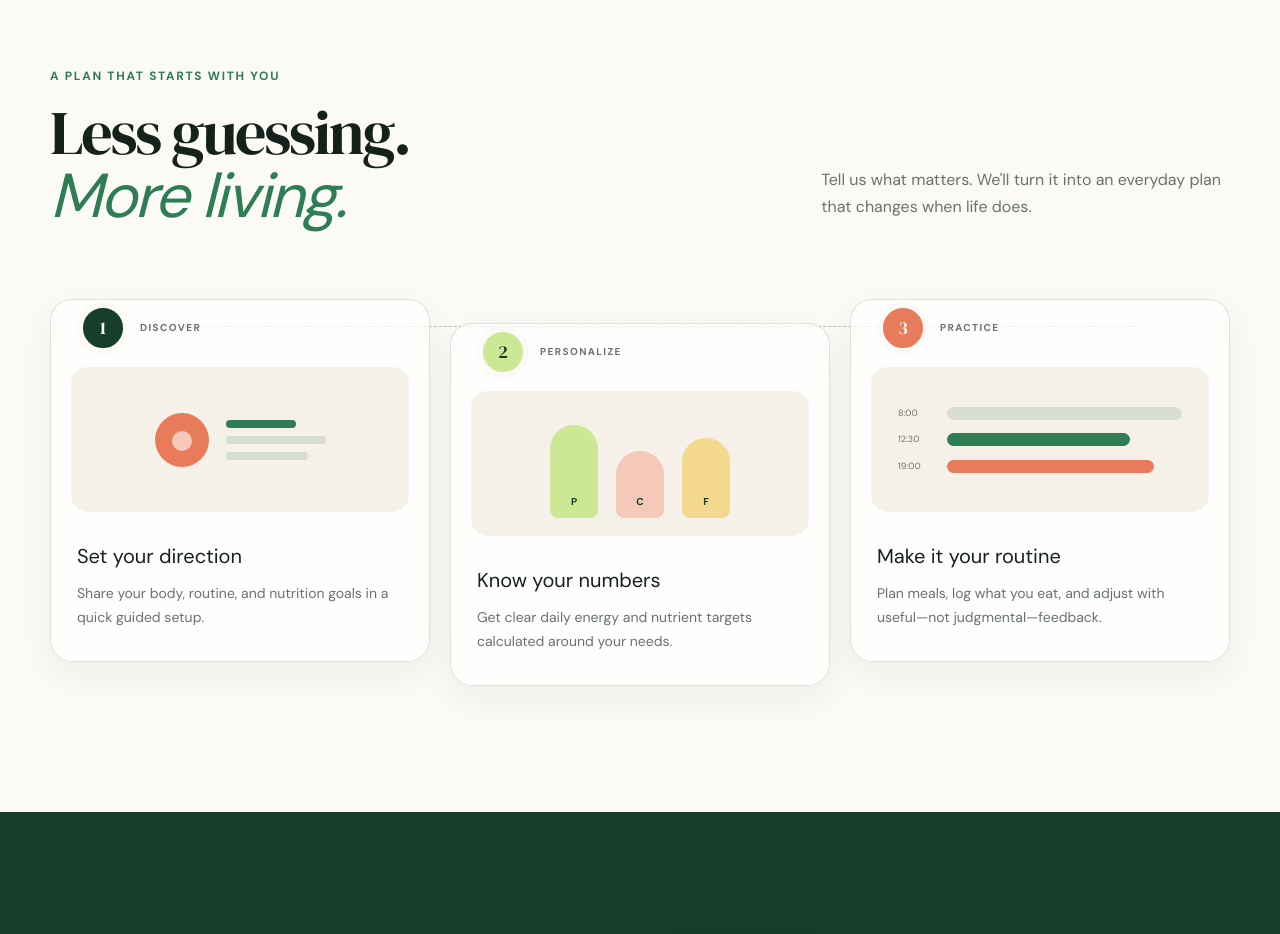
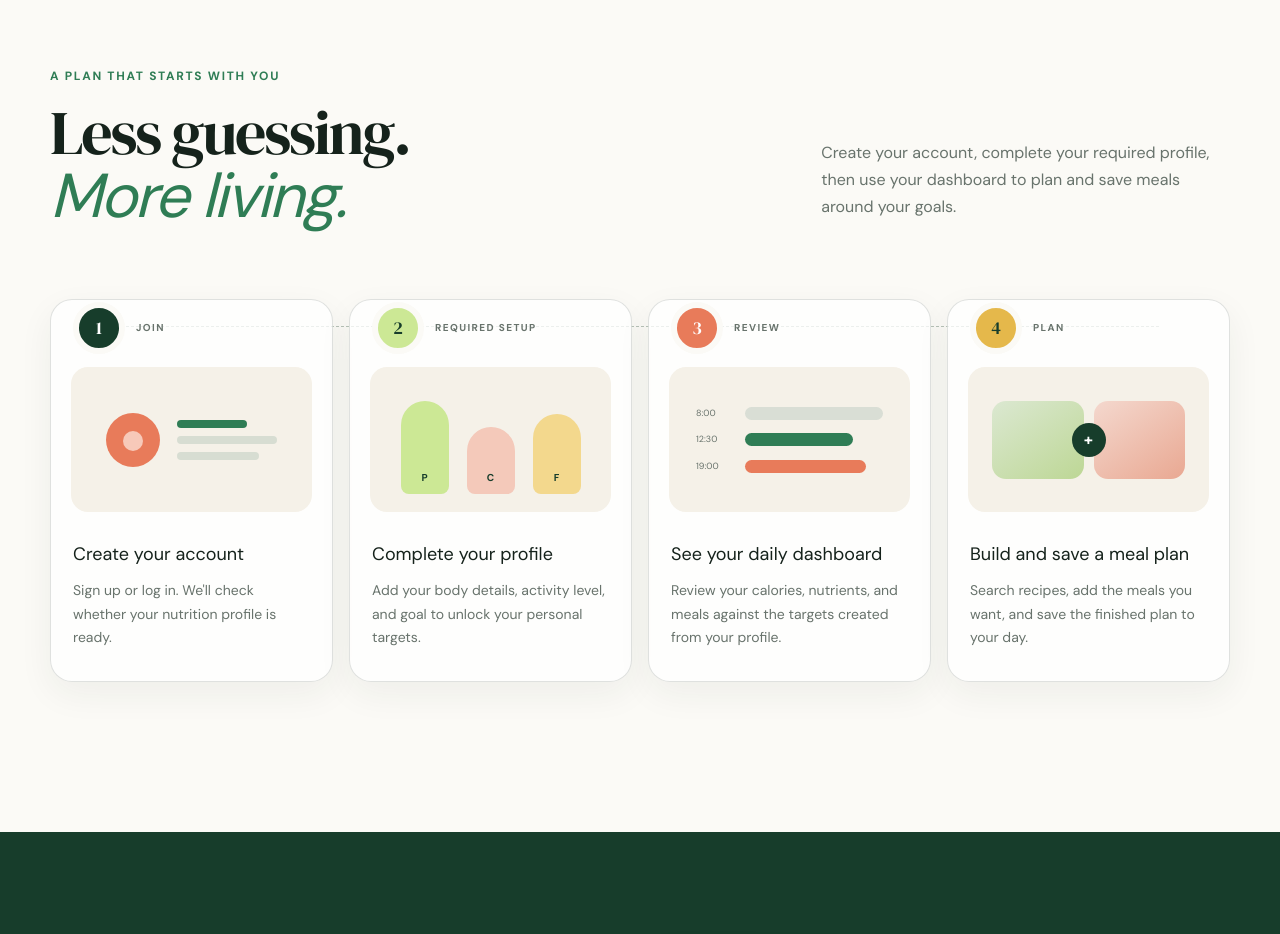
Before and after one commit to gitsheyno/low-carb-diet, a React (Vite) app: page / in a window 1280 px wide. Shown: the part 940-1874 px from the top of the page. Built offline with nearby package versions, Linux system fonts and the light colour scheme.

Commit message:
Add required profile onboarding flow

```diff
--- a/src/features/auth/components/SignUpPage.tsx
+++ b/src/features/auth/components/SignUpPage.tsx
@@ -14,7 +14,7 @@ import { Link, useNavigate } from "react-router";
 import useAuth from "../api/auth";
 import AuthShell from "./AuthShell";
 import Spinner from "../../../shared/components/Spinner";
-import { saveAuthToken } from "../utils/authStorage";
+import { saveAuthSession } from "../utils/authStorage";
 
 const fieldSx = {
   "& .MuiOutlinedInput-root": { borderRadius: "14px", backgroundColor: "#fff" },
@@ -37,8 +37,8 @@ const SignUpPage: React.FC = () => {
   const signupMutation = useMutation({
     mutationFn: signIn,
     onSuccess: (data) => {
-      saveAuthToken(data.token);
-      navigate(`/dashboard/${encodeURIComponent(data.name)}`, {
+      saveAuthSession(data.token, false);
+      navigate(`/dashboard/${encodeURIComponent(data.name)}/profile`, {
         replace: true,
       });
     },
--- a/src/features/auth/utils/authStorage.ts
+++ b/src/features/auth/utils/authStorage.ts
@@ -1,4 +1,5 @@
 const TOKEN_KEY = "token";
+const PROFILE_CONFIGURED_KEY = "profileConfigured";
 
 function tokenHasExpired(token: string) {
   const payload = token.split(".")[1];
@@ -17,15 +18,27 @@ export function getAuthToken() {
   const token = localStorage.getItem(TOKEN_KEY);
   if (!token || tokenHasExpired(token)) {
     localStorage.removeItem(TOKEN_KEY);
+    localStorage.removeItem(PROFILE_CONFIGURED_KEY);
     return null;
   }
   return token;
 }
 
-export function saveAuthToken(token: string) {
+export function saveAuthSession(token: string, profileConfigured: boolean) {
   localStorage.setItem(TOKEN_KEY, token);
+  setProfileConfigured(profileConfigured);
+}
+
+export function getStoredProfileStatus() {
+  const value = localStorage.getItem(PROFILE_CONFIGURED_KEY);
+  return value === null ? null : value === "true";
+}
+
+export function setProfileConfigured(configured: boolean) {
+  localStorage.setItem(PROFILE_CONFIGURED_KEY, String(configured));
 }
 
 export function clearAuthToken() {
   localStorage.removeItem(TOKEN_KEY);
+  localStorage.removeItem(PROFILE_CONFIGURED_KEY);
 }
--- a/src/features/landing/pages/LandingPage.tsx
+++ b/src/features/landing/pages/LandingPage.tsx
@@ -179,15 +179,15 @@ function LandingPage() {
               </h2>
             </div>
             <p>
-              Tell us what matters. We&apos;ll turn it into an everyday plan
-              that changes when life does.
+              Create your account, complete your required profile, then use your
+              dashboard to plan and save meals around your goals.
             </p>
           </div>
           <div className="steps-grid">
             <article>
               <div className="step-top">
                 <span className="step-number">1</span>
-                <span className="step-label">Discover</span>
+                <span className="step-label">Join</span>
               </div>
               <div className="mini-graphic profile-graphic">
                 <span className="profile-dot" />
@@ -197,16 +197,16 @@ function LandingPage() {
                   <i />
                 </div>
               </div>
-              <h3>Set your direction</h3>
+              <h3>Create your account</h3>
               <p>
-                Share your body, routine, and nutrition goals in a quick guided
-                setup.
+                Sign up or log in. We&apos;ll check whether your nutrition
+                profile is ready.
               </p>
             </article>
             <article>
               <div className="step-top">
                 <span className="step-number">2</span>
-                <span className="step-label">Personalize</span>
+                <span className="step-label">Required setup</span>
               </div>
               <div className="mini-graphic targets-graphic">
                 <span style={{ "--size": "86%" } as React.CSSProperties}>
@@ -219,16 +219,16 @@ function LandingPage() {
                   F
                 </span>
               </div>
-              <h3>Know your numbers</h3>
+              <h3>Complete your profile</h3>
               <p>
-                Get clear daily energy and nutrient targets calculated around
-                your needs.
+                Add your body details, activity level, and goal to unlock your
+                personal targets.
               </p>
             </article>
             <article>
               <div className="step-top">
                 <span className="step-number">3</span>
-                <span className="step-label">Practice</span>
+                <span className="step-label">Review</span>
               </div>
               <div className="mini-graphic day-graphic">
                 <div>
@@ -244,10 +244,26 @@ function LandingPage() {
                   <i />
                 </div>
               </div>
-              <h3>Make it your routine</h3>
+              <h3>See your daily dashboard</h3>
               <p>
-                Plan meals, log what you eat, and adjust with useful—not
-                judgmental—feedback.
+                Review your calories, nutrients, and meals against the targets
+                created from your profile.
+              </p>
+            </article>
+            <article>
+              <div className="step-top">
+                <span className="step-number">4</span>
+                <span className="step-label">Plan</span>
+              </div>
+              <div className="mini-graphic plan-graphic">
+                <span />
+                <span />
+                <i>+</i>
+              </div>
+              <h3>Build and save a meal plan</h3>
+              <p>
+                Search recipes, add the meals you want, and save the finished
+                plan to your day.
               </p>
             </article>
           </div>
--- a/src/features/meal-planning/state/mealPlanningSlice.ts
+++ b/src/features/meal-planning/state/mealPlanningSlice.ts
@@ -35,10 +35,13 @@ const mealPlanningSlice = createSlice({
     removeMeal: (state, action: PayloadAction<string>) => {
       state.meals = state.meals.filter((meal) => meal.id !== action.payload);
     },
+    resetMeals: (state) => {
+      state.meals = [];
+    },
   },
 });
 
-export const { addMeal, removeMeal } = mealPlanningSlice.actions;
+export const { addMeal, removeMeal, resetMeals } = mealPlanningSlice.actions;
 
 export const selectMeals = (state: { mealPlanning: MealPlanningState }) =>
   state.mealPlanning.meals;
--- a/src/features/profile/pages/ProfilePage.tsx
+++ b/src/features/profile/pages/ProfilePage.tsx
@@ -1,20 +1,30 @@
 import ProfileForm from "../components/ProfileForm";
 import { Settings2 } from "lucide-react";
+import { getStoredProfileStatus } from "../../auth/utils/authStorage";
 
 export default function ProfilePage() {
+  const isOnboarding = getStoredProfileStatus() === false;
   return (
     <div>
       <header className="page-header">
         <div>
-          <p className="page-eyebrow">Profile and targets</p>
-          <h1>Make the plan yours.</h1>
+          <p className="page-eyebrow">
+            {isOnboarding ? "Required setup" : "Profile and targets"}
+          </p>
+          <h1>
+            {isOnboarding
+              ? "First, set your nutrition goals."
+              : "Make the plan yours."}
+          </h1>
           <p>
-            Your details help shape the daily numbers shown across Plateful.
+            {isOnboarding
+              ? "Complete these details to calculate your targets and unlock your dashboard."
+              : "Your details help shape the daily numbers shown across Plateful."}
           </p>
         </div>
         <span className="page-date-chip">
           <Settings2 size={15} />
-          Personal settings
+          {isOnboarding ? "Step 1 of 1" : "Personal settings"}
         </span>
       </header>
       <ProfileForm />
--- a/src/styles/landing.css
+++ b/src/styles/landing.css
@@ -66,12 +66,13 @@ html { scroll-behavior: smooth; }
 .promise-strip { border-block: 1px solid var(--line); background: var(--cream); }.promise-inner { min-height: 78px; display: flex; align-items: center; justify-content: space-between; color: #4c5d53; font-size: 12px; font-weight: 700; letter-spacing: .4px; }.promise-inner i { width: 4px; height: 4px; border-radius: 50%; background: var(--coral); }
 
 .how { padding-block: 130px 150px; }.section-heading { display: grid; grid-template-columns: 1.25fr .75fr; align-items: end; gap: 90px; margin: 0 0 72px; text-align: left; }.section-heading h2, .inside h2, .recipes h2, .closing h2 { margin: 0; font-size: clamp(42px, 5vw, 62px); line-height: 1.02; }.section-heading h2 em { color: var(--green); font-weight: 400; }.section-heading > p:last-child { max-width: 410px; margin: 0 0 7px; color: var(--muted); font-size: 16px; line-height: 1.7; }
-.steps-grid { position: relative; display: grid; grid-template-columns: repeat(3, 1fr); gap: 20px; }.steps-grid::before { content: ""; position: absolute; top: 27px; left: 8%; right: 8%; border-top: 1px dashed #b7c2b8; }.steps-grid article { position: relative; min-width: 0; padding: 0 0 32px; border: 1px solid var(--line); border-radius: 22px; background: rgba(255,255,255,.74); box-shadow: 0 12px 35px rgba(30,54,39,.06); overflow: hidden; transition: transform .25s ease, box-shadow .25s ease; }.steps-grid article:hover { transform: translateY(-7px); box-shadow: 0 22px 45px rgba(30,54,39,.11); }.steps-grid article:nth-child(2) { transform: translateY(24px); }.steps-grid article:nth-child(2):hover { transform: translateY(17px); }.step-top { position: relative; z-index: 1; display: flex; align-items: center; gap: 11px; padding: 0 26px; height: 55px; }.step-number { width: 40px; height: 40px; display: grid; place-items: center; border: 6px solid var(--paper); border-radius: 50%; color: white; background: var(--forest); box-sizing: content-box; font-family: "DM Serif Display", serif; font-size: 18px; }.steps-grid article:nth-child(2) .step-number { color: var(--forest); background: var(--lime); }.steps-grid article:nth-child(3) .step-number { background: var(--coral); }.step-label { color: var(--muted); font-size: 10px; font-weight: 700; letter-spacing: 1.4px; text-transform: uppercase; }
+.steps-grid { position: relative; display: grid; grid-template-columns: repeat(4, 1fr); gap: 16px; }.steps-grid::before { content: ""; position: absolute; top: 27px; left: 6%; right: 6%; border-top: 1px dashed #b7c2b8; }.steps-grid article { position: relative; min-width: 0; padding: 0 0 32px; border: 1px solid var(--line); border-radius: 22px; background: rgba(255,255,255,.74); box-shadow: 0 12px 35px rgba(30,54,39,.06); overflow: hidden; transition: transform .25s ease, box-shadow .25s ease; }.steps-grid article:hover { transform: translateY(-7px); box-shadow: 0 22px 45px rgba(30,54,39,.11); }.step-top { position: relative; z-index: 1; display: flex; align-items: center; gap: 11px; padding: 0 22px; height: 55px; }.step-number { width: 40px; height: 40px; display: grid; place-items: center; border: 6px solid var(--paper); border-radius: 50%; color: white; background: var(--forest); box-sizing: content-box; font-family: "DM Serif Display", serif; font-size: 18px; }.steps-grid article:nth-child(2) .step-number { color: var(--forest); background: var(--lime); }.steps-grid article:nth-child(3) .step-number { background: var(--coral); }.steps-grid article:nth-child(4) .step-number { color: var(--forest); background: var(--gold); }.step-label { color: var(--muted); font-size: 10px; font-weight: 700; letter-spacing: 1.4px; text-transform: uppercase; }
 .mini-graphic { height: 145px; margin: 12px 20px 29px; border-radius: 17px; background: var(--cream); }
 .profile-graphic { display: flex; align-items: center; justify-content: center; gap: 17px; }.profile-dot { width: 54px; height: 54px; border-radius: 50%; background: var(--coral); position: relative; }.profile-dot::before { content: ""; position: absolute; width: 20px; height: 20px; border-radius: 50%; top: 18px; left: 17px; background: #f7c9b9; }.profile-graphic div { display: grid; gap: 8px; }.profile-graphic i { display: block; width: 100px; height: 8px; border-radius: 8px; background: #d7ddd2; }.profile-graphic i:nth-child(1) { width: 70px; background: var(--green); }.profile-graphic i:nth-child(3) { width: 82px; }
 .targets-graphic { display: flex; align-items: flex-end; justify-content: center; gap: 18px; padding: 18px; }.targets-graphic span { width: 48px; height: var(--size); display: flex; align-items: flex-end; justify-content: center; padding-bottom: 9px; border-radius: 24px 24px 8px 8px; color: var(--forest); background: var(--lime); font-size: 10px; font-weight: 700; }.targets-graphic span:nth-child(2) { background: #f4c9ba; }.targets-graphic span:nth-child(3) { background: #f3d88d; }
 .day-graphic { display: grid; align-content: center; gap: 13px; padding: 20px 27px; }.day-graphic div { display: grid; grid-template-columns: 38px 1fr; align-items: center; gap: 11px; }.day-graphic span { color: var(--muted); font-size: 9px; }.day-graphic i { height: 13px; border-radius: 12px; background: #d9ded5; }.day-graphic div:nth-child(2) i { width: 78%; background: var(--green); }.day-graphic div:nth-child(3) i { width: 88%; background: var(--coral); }
-.steps-grid h3 { margin: 0 26px 11px; font-size: 20px; }.steps-grid article > p { margin: 0 26px; color: var(--muted); font-size: 14px; line-height: 1.65; }
+.plan-graphic { position: relative; display: grid; grid-template-columns: 1fr 1fr; align-items: center; gap: 10px; padding: 24px; }.plan-graphic span { height: 78px; border-radius: 14px; background: linear-gradient(145deg, #dbe8d1, #bdd795); }.plan-graphic span:nth-child(2) { background: linear-gradient(145deg, #f4d8ce, #e9a892); }.plan-graphic i { position: absolute; width: 34px; height: 34px; display: grid; place-items: center; justify-self: center; border-radius: 50%; color: white; background: var(--forest); font-style: normal; font-weight: 700; }
+.steps-grid h3 { margin: 0 22px 11px; font-size: 18px; }.steps-grid article > p { margin: 0 22px; color: var(--muted); font-size: 14px; line-height: 1.65; }
 
 .inside { background: var(--forest); color: white; }.inside-shell { min-height: 690px; display: grid; grid-template-columns: .9fr 1.1fr; gap: 100px; align-items: center; }.inside-copy > p:not(.kicker) { max-width: 500px; margin: 24px 0 28px; color: #bac9bf; font-size: 17px; line-height: 1.7; }.kicker-light { color: var(--lime); }.inside-copy ul { display: grid; gap: 14px; margin: 0 0 35px; padding: 0; list-style: none; }.inside-copy li { display: flex; align-items: center; gap: 10px; color: #edf4ef; font-size: 14px; }.inside-copy li svg { color: var(--lime); }.inline-link { display: inline-flex; align-items: center; gap: 9px; color: var(--lime); font-size: 14px; font-weight: 700; text-decoration: none; border-bottom: 1px solid rgba(204,232,149,.5); padding-bottom: 5px; }
 .week-card { padding: 30px; border: 1px solid rgba(255,255,255,.13); border-radius: 24px; background: #214a36; box-shadow: 0 32px 60px rgba(0,0,0,.18); transform: rotate(1.5deg); }.week-top { display: flex; justify-content: space-between; }.week-top div { display: grid; gap: 5px; }.week-top span { color: #a9bdb0; font-size: 11px; }.week-top strong { font-size: 20px; }.trend { align-self: start; padding: 7px 10px; border-radius: 20px; color: var(--lime) !important; background: rgba(204,232,149,.11); font-weight: 700; }
@@ -84,13 +85,13 @@ html { scroll-behavior: smooth; }
 footer { color: #c5d0c9; background: #102a1e; }.footer-inner { min-height: 160px; display: grid; grid-template-columns: auto 1fr auto; align-items: center; gap: 35px; }.footer-inner .brand { color: white; }.footer-inner .brand-mark { background: var(--lime); }.footer-inner .brand-mark span { background: var(--forest); }.footer-inner p { margin: 0; font-size: 12px; }.footer-inner div { display: flex; gap: 24px; }.footer-inner a { color: #c5d0c9; font-size: 12px; text-decoration: none; }.footer-inner > span:last-child { grid-column: 1 / -1; padding: 18px 0; border-top: 1px solid rgba(255,255,255,.1); text-align: right; font-size: 10px; }
 
 @media (max-width: 900px) {
-  .nav-links { display: none; }.hero { grid-template-columns: 1fr; padding-top: 130px; }.hero-copy { padding-bottom: 0; }.hero-visual { max-width: 650px; width: 100%; margin: 0 auto; }.section-heading { grid-template-columns: 1fr; gap: 24px; }.steps-grid { grid-template-columns: 1fr; gap: 18px; }.steps-grid::before { top: 0; bottom: 0; left: 26px; right: auto; border-top: 0; border-left: 1px dashed #b7c2b8; }.steps-grid article:nth-child(2), .steps-grid article:nth-child(2):hover { transform: none; }.inside-shell { grid-template-columns: 1fr; gap: 55px; padding-block: 100px; }.recipe-grid { grid-template-columns: 1fr 1fr; }.closing-card { grid-template-columns: 1fr; padding: 55px; }.closing-card > div:last-child { text-align: left; }.footer-inner { grid-template-columns: auto 1fr; }.footer-inner div { grid-column: 1 / -1; }
+  .nav-links { display: none; }.hero { grid-template-columns: 1fr; padding-top: 130px; }.hero-copy { padding-bottom: 0; }.hero-visual { max-width: 650px; width: 100%; margin: 0 auto; }.section-heading { grid-template-columns: 1fr; gap: 24px; }.steps-grid { grid-template-columns: 1fr 1fr; gap: 18px; }.steps-grid::before { display: none; }.inside-shell { grid-template-columns: 1fr; gap: 55px; padding-block: 100px; }.recipe-grid { grid-template-columns: 1fr 1fr; }.closing-card { grid-template-columns: 1fr; padding: 55px; }.closing-card > div:last-child { text-align: left; }.footer-inner { grid-template-columns: auto 1fr; }.footer-inner div { grid-column: 1 / -1; }
 }
 
 @media (max-width: 620px) {
   .section-shell, .nav-shell { width: min(100% - 30px, 1180px); }.site-header { position: absolute; }.nav-shell { height: 70px; }.brand { font-size: 19px; }.brand-mark { width: 25px; height: 25px; }.nav-actions { gap: 14px; }.nav-actions .text-link { display: none; }.button-small { min-height: 38px; padding-inline: 15px; }
   .hero { min-height: auto; gap: 20px; padding-top: 105px; }.hero-copy { padding-top: 24px; }.hero h1 { font-size: clamp(48px, 14vw, 68px); }.hero-lede { margin-top: 22px; font-size: 16px; }.hero-actions { align-items: stretch; flex-direction: column; }.hero-proof { margin-top: 30px; }.hero-visual { height: 520px; }.hero-visual::before { width: 80%; height: 450px; right: -15px; }.hero-photo-wrap { width: 83%; height: 65%; }.dashboard-card { width: calc(100% - 24px); padding: 18px; }.insight-pill { right: 0; bottom: 3%; }.progress-row { gap: 17px; }.progress-ring { width: 92px; height: 92px; }
-  .promise-inner { min-height: 100px; flex-wrap: wrap; justify-content: center; gap: 14px 20px; padding-block: 18px; }.promise-inner i { display: none; }.how { padding-block: 90px; }.section-heading { text-align: left; margin-bottom: 45px; }.steps-grid article { padding-inline: 0; }.inside-shell { padding-block: 85px; }.week-card { padding: 20px; transform: none; }.chart { gap: 8px; height: 210px; }.recipes { padding-block: 90px; }.recipes-head { grid-template-columns: 1fr; gap: 20px; }.recipe-grid { grid-template-columns: 1fr; }.recipe-image-wrap { height: 300px; }.closing { padding-bottom: 75px; }.closing-card { padding: 42px 26px; border-radius: 20px; }.footer-inner { grid-template-columns: 1fr; padding-top: 45px; }.footer-inner div { grid-column: auto; flex-wrap: wrap; }.footer-inner > span:last-child { text-align: left; }
+  .promise-inner { min-height: 100px; flex-wrap: wrap; justify-content: center; gap: 14px 20px; padding-block: 18px; }.promise-inner i { display: none; }.how { padding-block: 90px; }.section-heading { text-align: left; margin-bottom: 45px; }.steps-grid { grid-template-columns: 1fr; }.steps-grid article { padding-inline: 0; }.inside-shell { padding-block: 85px; }.week-card { padding: 20px; transform: none; }.chart { gap: 8px; height: 210px; }.recipes { padding-block: 90px; }.recipes-head { grid-template-columns: 1fr; gap: 20px; }.recipe-grid { grid-template-columns: 1fr; }.recipe-image-wrap { height: 300px; }.closing { padding-bottom: 75px; }.closing-card { padding: 42px 26px; border-radius: 20px; }.footer-inner { grid-template-columns: 1fr; padding-top: 45px; }.footer-inner div { grid-column: auto; flex-wrap: wrap; }.footer-inner > span:last-child { text-align: left; }
 }
 
 @media (max-width: 390px) {
```
Also changed, not shown: src/app/layouts/DashboardLayout.tsx (+33 -2 lines), src/features/auth/api/auth.ts (+17 -2 lines), src/features/auth/components/LoginPage.tsx (+9 -5 lines), src/features/meal-planning/components/SelectedMeals.tsx (+6 -1 lines), src/features/profile/components/ProfileForm.tsx (+9 -1 lines).
